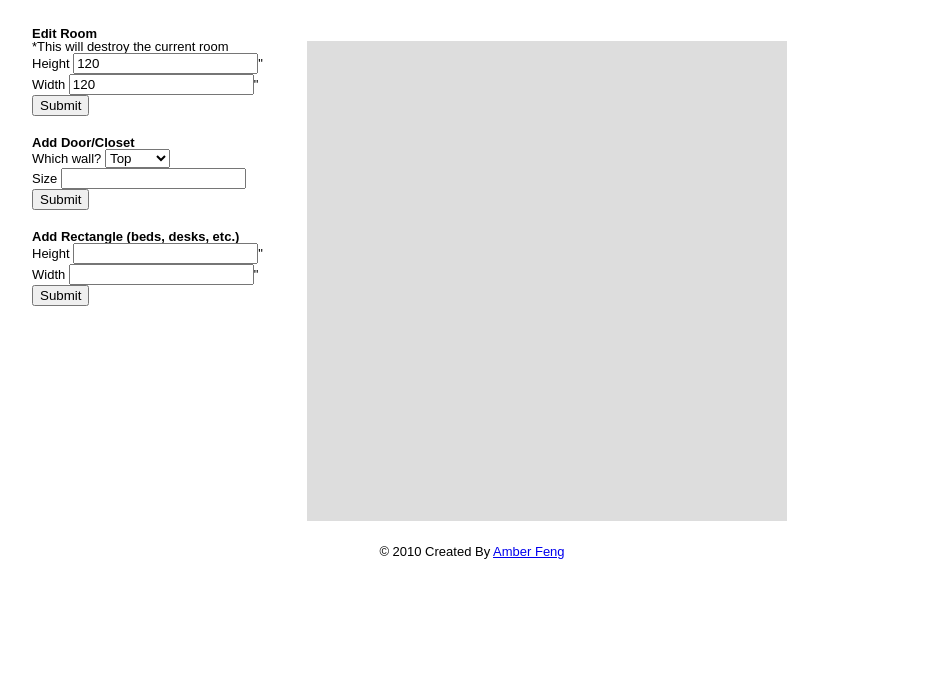
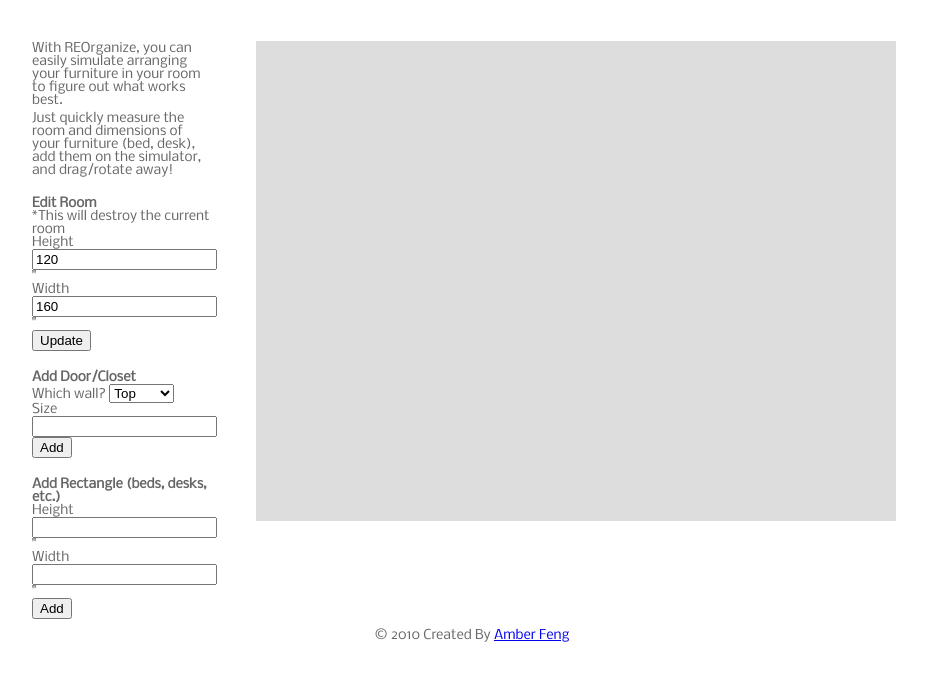
Before and after one commit to amfeng/reorganize, a plain HTML site: page index.html in a window 1280 px wide. Shown: the part 127-800 px from the top of the page, without its empty margins (168-1095 px from the left). Drawn offline with Linux system fonts and the light colour scheme.

Commit message:
Very basic styling to toolbar
git-svn-id: http://svn.amberfeng.com/reorganize@4 6e6532d1-2a98-4da0-aa95-d455688ab8d1

```diff
--- a/css/style.css
+++ b/css/style.css
@@ -9,7 +9,8 @@ Last edited: July 25, 2010, 8:58 pm
 
 /*  Main  */
 body {
- font-family: Arial, Helvetica, sans-serif;
+ font-family: "Nobile", Helvetica, Arial, sans-serif;
+ color: #666;
  font-size: 13px;
 	height: 100%;
 }
@@ -37,6 +38,8 @@ h1{
 
 #toolbar{
 	float: left;
+	margin-top: 10px;
+	width: 200px;
 }
 
 #canvas{
@@ -100,3 +103,7 @@ h1{
 .error{
 	color: red;
 }
+
+#blurb p{
+	margin-top: 5px;
+}
--- a/index.html
+++ b/index.html
@@ -21,15 +21,19 @@
 <!-- Start: Center Wrap -->
 <div id="wrapper">
 <div id='header'><h1>REorganize.</h1></div>
-<div>
+<div style='margin:auto'>
 	<div id='toolbar'>
+		<div id='blurb' class='add-widget'>
+			<p>With REOrganize, you can easily simulate arranging your furniture in your room to figure out what works best.</p>
+			<p>Just quickly measure the room and dimensions of your furniture (bed, desk), add them on the simulator, and drag/rotate away!</p>
+		</div>
 		<div id='create-room' class='add-widget'>
 			<h2>Edit Room</h2>
 			<p>*This will destroy the current room</p>
 			<p id='room-error' class='error'></p>
 			<p>Height <input id='room-height' type="text">"</p>
 			<p>Width <input id='room-width' type="text">"</p>
-			<p><input id='room-submit' type="submit" value="Submit" /></p>
+			<p><input id='room-submit' type="submit" value="Update" /></p>
 		</div>
 		<div id='create-door' class='add-widget'>
 			<h2>Add Door/Closet</h2>
@@ -42,14 +46,14 @@
 			  <option value="bottom">Bottom</option>
 			</select></p>
 			<p>Size <input id='door-size' type="text"></p>
-			<p><input id='door-submit' type="submit" value="Submit" /></p>
+			<p><input id='door-submit' type="submit" value="Add" /></p>
 		</div>
 		<div id='create-rect' class='add-widget'>
 			<h2>Add Rectangle (beds, desks, etc.)</h2>
 			<p id='rect-error' class='error'></p>
 			<p>Height <input id='rect-height' type="text">"</p>
 			<p>Width <input id='rect-width' type="text">"</p>
-			<p><input id='rect-submit' type="submit" value="Submit" /></p>
+			<p><input id='rect-submit' type="submit" value="Add" /></p>
 		</div>
 	</div>
 
--- a/js/application.js
+++ b/js/application.js
@@ -6,7 +6,7 @@ var numCloset = 0;
 
 $(function(){
 
-	createRoom(120, 120);
+	createRoom(160, 120);
 
 	$('#room-height').attr('value', parseInt($('.room').css('height'))/factor);
 	$('#room-width').attr('value', parseInt($('.room').css('width'))/factor);
```
